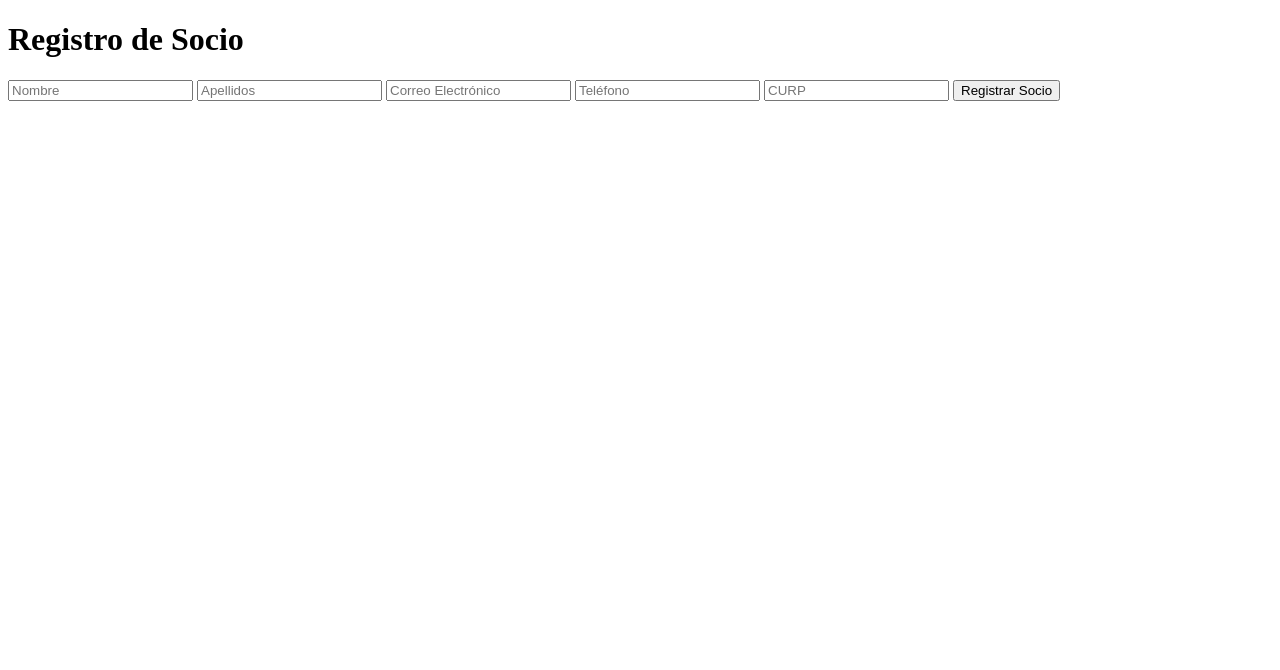
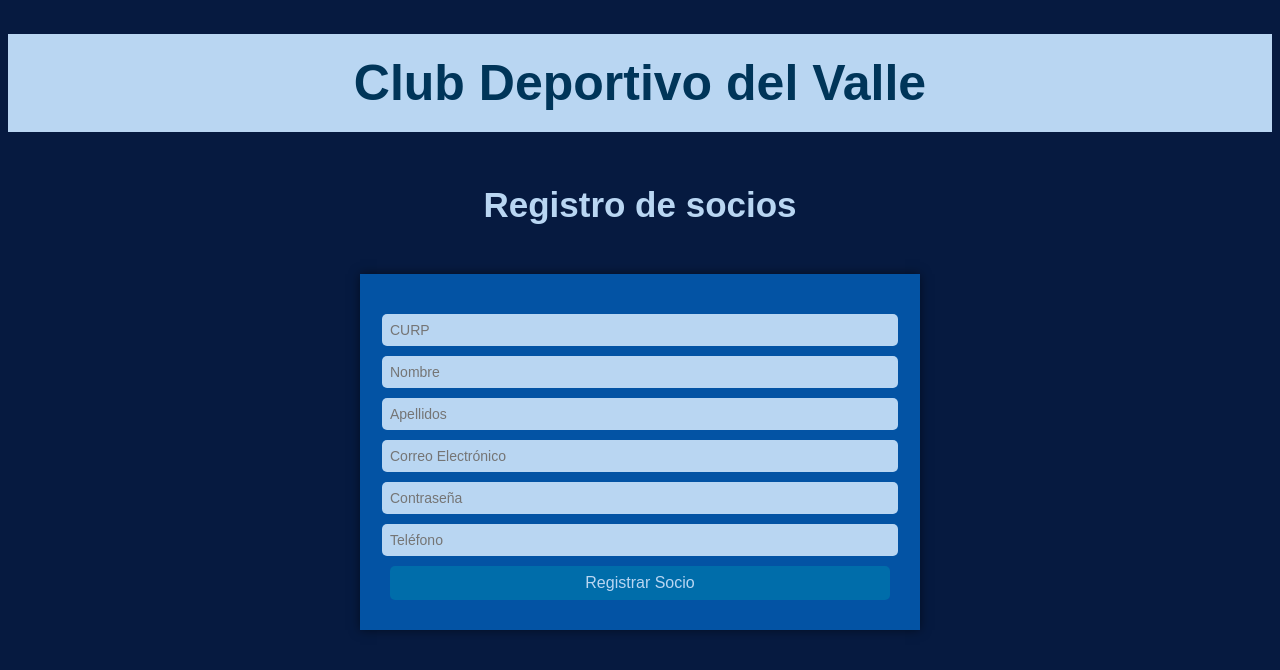
Before and after one commit to Camm07/Proyecto-DSW, a website with bundled scripts: page socios.html in a window 1280 px wide. Built offline with nearby package versions, Linux system fonts and the light colour scheme; some packages are replaced by stand-ins of ours.

Commit message:
se agregó diseño a la pantalla de socios

```diff
--- /dev/null
+++ b/estilo.css
@@ -0,0 +1,66 @@
+
+body {
+    font-family: Arial, sans-serif;
+    background-color: #061A40;
+    color: white;
+}
+
+header h1 {
+    background-color: #B9D6F2;
+    color: #003559;
+    padding: 20px;
+    text-align: center;
+    font-size: 50px;
+}
+
+h2 {
+    color: #B9D6F2;
+    padding: 20px;
+    text-align: center;
+    font-size: 35px;
+}
+
+/* Estilos del Formulario */
+form {
+    background-color: #0353A4;
+    padding: 30px;
+    margin: auto;
+    width: 90%;
+    max-width: 500px;
+    box-shadow: 0 0 10px rgba(0,0,0,0.5);
+    display: flex;
+    flex-direction: column;
+    align-items: center;
+    justify-content: center;
+
+input[type="text"],
+input[type="email"],
+input[type="password"],
+button {
+    width: 100%;
+    padding: 8px;
+    margin-top: 10px;
+    border: none;
+    border-radius: 5px;
+}
+
+input[type="text"],
+input[type="email"],
+input[type="password"] {
+    background-color: #B9D6F2;
+    color: #003559;
+    font-size: 14px;
+}
+
+button {
+    background-color: #006DAA;
+    color: #B9D6F2;
+    font-size: 16px;
+    cursor: pointer;
+}
+
+button:hover {
+    background-color: #003559;
+}
+
+}
--- a/socios.html
+++ b/socios.html
@@ -2,17 +2,23 @@
 <html lang="es">
 <head>
     <meta charset="UTF-8">
-    <title>Registro de Socio</title>
+    <title>clubdelvalle.com</title>
+    <link rel="stylesheet" href="estilo.css">
 </head>
 <body>
-    <h1>Registro de Socio</h1>
+    <header>
+        <h1>Club Deportivo del Valle</h1>
+    </header>
+   <h2>Registro de socios</h2>
     <form id="formularioSocio">
+        <input type="text" id="curp" placeholder="CURP" required>
         <input type="text" id="nombre" placeholder="Nombre" required>
         <input type="text" id="apellidos" placeholder="Apellidos" required>
         <input type="email" id="correoElectronico" placeholder="Correo Electrónico" required>
+        <input type="password" id="contrasena" placeholder="Contraseña" required>
         <input type="text" id="telefono" placeholder="Teléfono" required>
-        <input type="text" id="curp" placeholder="CURP" required>
         <button type="submit">Registrar Socio</button>
+
     </form>
 
     <script type="module" src="./app.js"></script>
```
